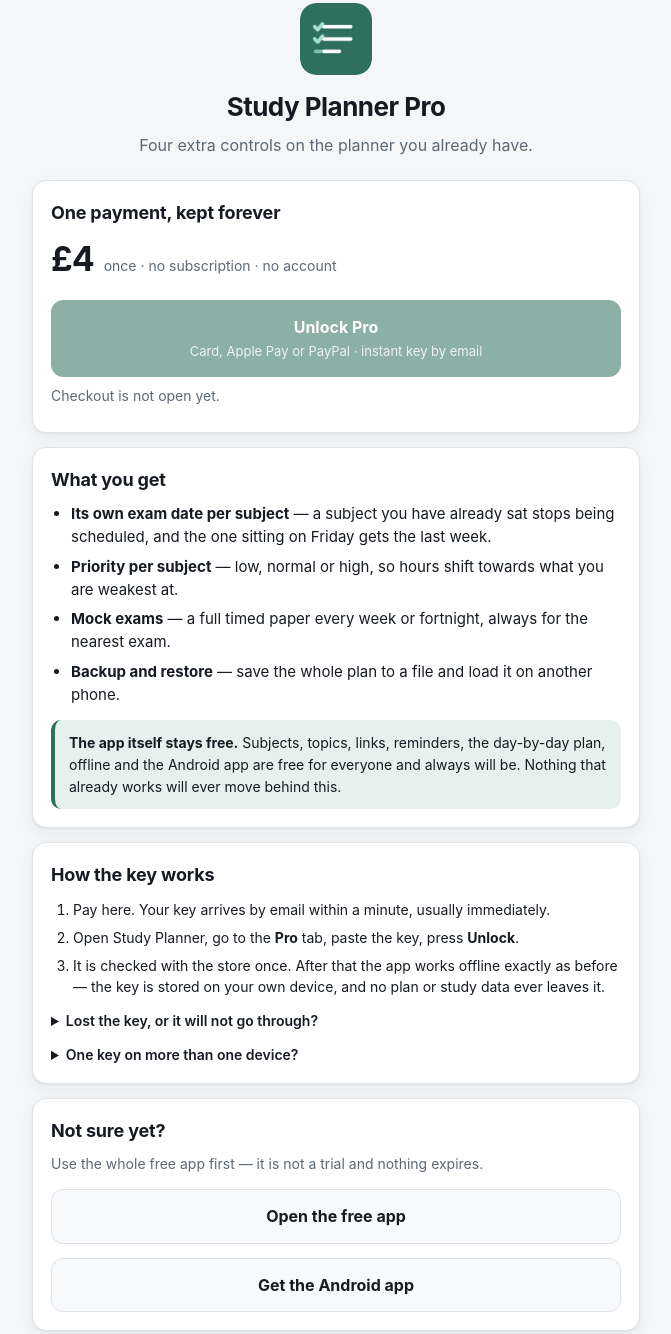
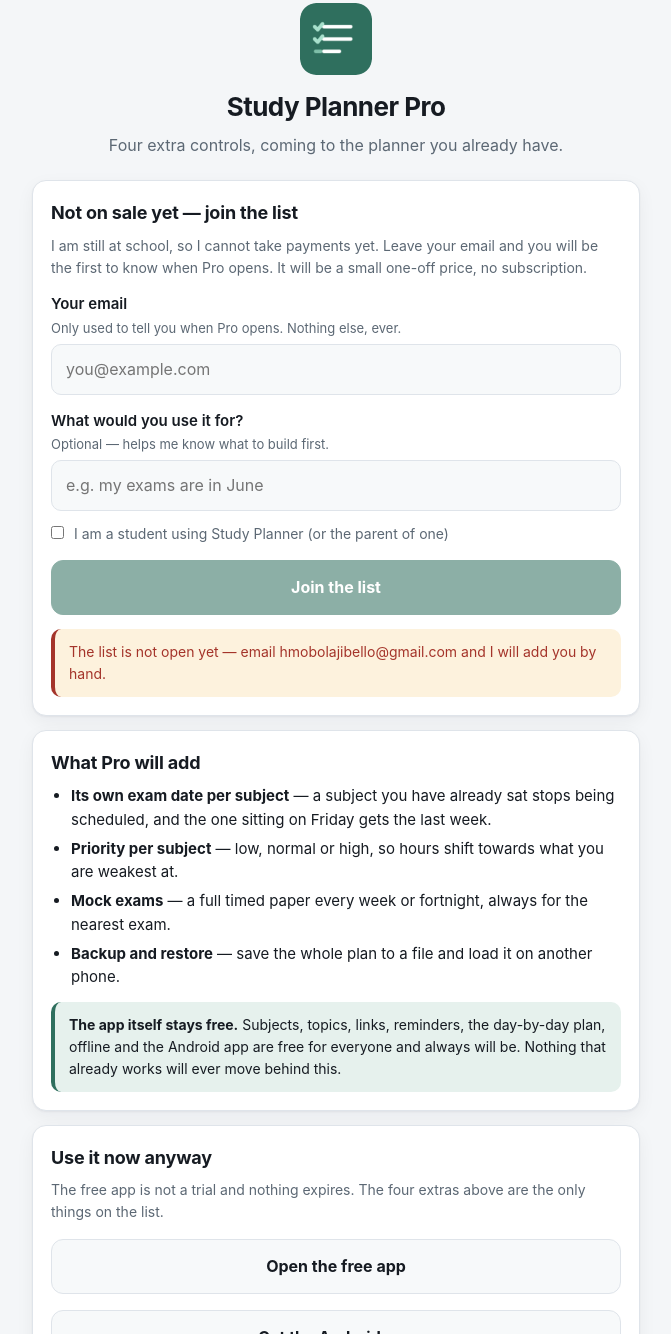
Before and after one commit to hmobolajibello-commits/studyplanner, a website: page buy/index.html in a window 1280 px wide. Shown: the part 25-1359 px from the top of the page, without its empty margins (304-975 px from the left). Drawn offline with Linux system fonts and the light colour scheme.

Commit message:
Waitlist instead of a checkout that cannot exist yet
Payment processors need a merchant account and an 18+ account holder,
so Pro is not on sale. Selling nothing badly is worse than selling
nothing: the Pro tab and /buy/ now collect an email instead of pointing
at a checkout link that would 404.

The licence-key path is untouched behind PRO_FOR_SALE, so opening it is
one flag and one URL once an adult can hold the account.

```diff
--- a/buy/index.html
+++ b/buy/index.html
@@ -3,8 +3,8 @@
 <head>
 <meta charset="utf-8">
 <meta name="viewport" content="width=device-width, initial-scale=1">
-<title>Study Planner Pro</title>
-<meta name="description" content="Unlock per-subject exam dates, priority, mock exams and backup in Study Planner. One payment, no subscription, no account.">
+<title>Study Planner Pro — the waitlist</title>
+<meta name="description" content="Four extra controls coming to Study Planner: per-subject exam dates, priority, mock exams and backup. Join the list and I will email you when it opens.">
 <meta name="color-scheme" content="light dark">
 <meta name="theme-color" content="#f4f6f8" media="(prefers-color-scheme: light)">
 <meta name="theme-color" content="#10151b" media="(prefers-color-scheme: dark)">
@@ -13,14 +13,14 @@
 :root{
   --bg:#f4f6f8; --card:#ffffff; --card-2:#f7f9fa; --ink:#161b22; --muted:#5c6874;
   --line:#dfe4ea; --line-soft:#eaeef2; --accent:#2f6f5e; --accent-ink:#ffffff;
-  --accent-soft:#e6f1ed; --warn:#8a5a12; --warn-soft:#fdf2dd;
+  --accent-soft:#e6f1ed; --warn:#8a5a12; --warn-soft:#fdf2dd; --danger:#a4342a;
   --shadow:0 1px 2px rgba(16,24,32,.05), 0 6px 18px rgba(16,24,32,.05);
 }
 @media (prefers-color-scheme: dark){
   :root{
     --bg:#10151b; --card:#171d25; --card-2:#1d242d; --ink:#e8edf2; --muted:#9aa7b4;
     --line:#2a333e; --line-soft:#222a34; --accent:#5fbfa2; --accent-ink:#0d1418;
-    --accent-soft:#1b2b28; --warn:#e0b063; --warn-soft:#2b2415;
+    --accent-soft:#1b2b28; --warn:#e0b063; --warn-soft:#2b2415; --danger:#e88b7f;
     --shadow:0 1px 2px rgba(0,0,0,.3), 0 6px 18px rgba(0,0,0,.25);
   }
 }
@@ -38,23 +38,30 @@
 p{margin:8px 0}
 .muted{color:var(--muted)}
 .small{font-size:14px}
-.btn{display:block; text-align:center; text-decoration:none; padding:14px 18px; margin-top:14px;
-  border-radius:12px; font-weight:650; border:1px solid var(--line); background:var(--card-2); color:var(--ink)}
+.field{display:block; margin:14px 0 0; font-weight:600; font-size:15px}
+.field .hint{display:block; font-weight:400; font-size:13px; color:var(--muted); margin-top:2px}
+input[type=email], input[type=text]{
+  display:block; width:100%; margin-top:6px; padding:12px 14px; font:inherit;
+  color:var(--ink); background:var(--card-2); border:1px solid var(--line); border-radius:10px}
+input:focus{outline:2px solid var(--accent); outline-offset:1px}
+.btn{display:block; width:100%; text-align:center; text-decoration:none; padding:14px 18px; margin-top:16px;
+  border-radius:12px; font:inherit; font-weight:650; cursor:pointer;
+  border:1px solid var(--line); background:var(--card-2); color:var(--ink)}
 .btn.primary{background:var(--accent); border-color:var(--accent); color:var(--accent-ink)}
+.btn:disabled{opacity:.55; cursor:not-allowed}
 .btn .sub{display:block; font-weight:400; font-size:13px; opacity:.85; margin-top:2px}
-.price{display:flex; align-items:baseline; gap:10px; margin:6px 0 0}
-.price .amount{font-size:34px; font-weight:700; letter-spacing:-.03em}
-.price .note{color:var(--muted); font-size:14px}
+.msg{margin-top:14px; padding:12px 14px; border-radius:10px; font-size:14px}
+.msg.ok{border-left:4px solid var(--accent); background:var(--accent-soft); color:var(--ink)}
+.msg.bad{border-left:4px solid var(--danger); background:var(--warn-soft); color:var(--danger)}
 ul.plain{margin:8px 0 0; padding-left:20px; font-size:15px}
 ul.plain li{margin:6px 0}
 .free{border-left:4px solid var(--accent); background:var(--accent-soft); padding:12px 14px;
   border-radius:10px; margin-top:14px; font-size:14px}
-ol{margin:10px 0 0; padding-left:22px}
-li{margin:6px 0}
+label.check{display:flex; gap:10px; align-items:flex-start; margin-top:12px; font-size:14px; font-weight:400; color:var(--muted)}
+label.check input{margin:3px 0 0; flex:none}
 footer{text-align:center; color:var(--muted); font-size:13px; margin-top:26px}
 a{color:var(--accent)}
-details{margin-top:12px; font-size:14px}
-summary{cursor:pointer; font-weight:600}
+.hp{position:absolute; left:-9999px; width:1px; height:1px; overflow:hidden}
 </style>
 </head>
 <body>
@@ -62,25 +69,46 @@
   <header>
     <img class="mark" src="../icons/icon-192.png" alt="">
     <h1>Study Planner Pro</h1>
-    <p class="tagline">Four extra controls on the planner you already have.</p>
+    <p class="tagline">Four extra controls, coming to the planner you already have.</p>
   </header>
 
   <div class="card">
-    <h2>One payment, kept forever</h2>
-    <div class="price">
-      <span class="amount">&pound;4</span>
-      <span class="note">once &middot; no subscription &middot; no account</span>
-    </div>
-    <a class="btn primary" id="checkout" href="#">
-      Unlock Pro
-      <span class="sub">Card, Apple Pay or PayPal &middot; instant key by email</span>
-    </a>
-    <p class="small muted" id="checkoutNote">After paying you get a licence key by email. Paste it into the
-      <b>Pro</b> tab of the app and the extras unlock on that device.</p>
+    <h2>Not on sale yet &mdash; join the list</h2>
+    <p class="muted small">I am still at school, so I cannot take payments yet. Leave your email and you will be
+      the first to know when Pro opens. It will be a small one-off price, no subscription.</p>
+
+    <form id="waitlist" novalidate>
+      <!-- Web3Forms posts this straight to the inbox. The access key is a public
+           alias for an email address, not a secret, so it belongs in the page. -->
+      <input type="hidden" name="access_key" value="WEB3FORMS_ACCESS_KEY">
+      <input type="hidden" name="subject" value="Study Planner Pro waitlist">
+      <input type="hidden" name="from_name" value="Study Planner Pro">
+      <input type="hidden" name="page" value="/buy/">
+      <!-- Bot trap: a real person never sees this, so anything in it is a bot. -->
+      <input type="checkbox" name="botcheck" class="hp" tabindex="-1" autocomplete="off" aria-hidden="true">
+
+      <label class="field" for="email">Your email
+        <span class="hint">Only used to tell you when Pro opens. Nothing else, ever.</span>
+      </label>
+      <input type="email" id="email" name="email" required autocomplete="email"
+             inputmode="email" placeholder="you@example.com">
+
+      <label class="field" for="want">What would you use it for? <span class="hint">Optional &mdash; helps me know what to build first.</span></label>
+      <input type="text" id="want" name="want" maxlength="200" autocomplete="off"
+             placeholder="e.g. my exams are in June">
+
+      <label class="check">
+        <input type="checkbox" name="student" value="yes">
+        <span>I am a student using Study Planner (or the parent of one)</span>
+      </label>
+
+      <button type="submit" class="btn primary" id="join">Join the list</button>
+      <div class="msg" id="msg" hidden role="status"></div>
+    </form>
   </div>
 
   <div class="card">
-    <h2>What you get</h2>
+    <h2>What Pro will add</h2>
     <ul class="plain">
       <li><b>Its own exam date per subject</b> &mdash; a subject you have already sat stops being scheduled, and
         the one sitting on Friday gets the last week.</li>
@@ -95,28 +123,9 @@
   </div>
 
   <div class="card">
-    <h2>How the key works</h2>
-    <ol class="small">
-      <li>Pay here. Your key arrives by email within a minute, usually immediately.</li>
-      <li>Open Study Planner, go to the <b>Pro</b> tab, paste the key, press <b>Unlock</b>.</li>
-      <li>It is checked with the store once. After that the app works offline exactly as before &mdash; the key is
-        stored on your own device, and no plan or study data ever leaves it.</li>
-    </ol>
-    <details>
-      <summary>Lost the key, or it will not go through?</summary>
-      <p class="small muted">Email <a href="mailto:hmobolajibello@gmail.com?subject=Study%20Planner%20Pro">hmobolajibello@gmail.com</a>
-        with the address you paid with and I will resend it. Refunds are fine within 14 days, no questions.</p>
-    </details>
-    <details>
-      <summary>One key on more than one device?</summary>
-      <p class="small muted">The key allows a small number of activations, so your phone and a spare are both fine.
-        If you run out, email me.</p>
-    </details>
-  </div>
-
-  <div class="card">
-    <h2>Not sure yet?</h2>
-    <p class="muted small">Use the whole free app first &mdash; it is not a trial and nothing expires.</p>
+    <h2>Use it now anyway</h2>
+    <p class="muted small">The free app is not a trial and nothing expires. The four extras above are the only
+      things on the list.</p>
     <a class="btn" href="../">Open the free app</a>
     <a class="btn" href="../get/">Get the Android app</a>
   </div>
@@ -124,21 +133,70 @@
   <footer>Made by Hakeem Mobolaji-Bello &middot; <a href="../classic/">classic version</a></footer>
 </div>
 <script>
-// One place to change the checkout link: set CHECKOUT_URL and every button on
-// this page, plus the one in the app, points at the same Lemon Squeezy product.
-// Until it is set the buttons say so rather than leading to a dead page.
 (function () {
-  var CHECKOUT_URL = "";
-  var btn = document.getElementById("checkout");
-  var note = document.getElementById("checkoutNote");
-  if (!CHECKOUT_URL) {
-    btn.removeAttribute("href");
-    btn.style.opacity = ".55";
-    btn.style.pointerEvents = "none";
-    note.textContent = "Checkout is not open yet.";
+  "use strict";
+
+  // One value to change. Get it at web3forms.com: enter an email, the key
+  // arrives by email. It is not a secret, so it is safe in the page source.
+  var ACCESS_KEY = "WEB3FORMS_ACCESS_KEY";
+
+  var form = document.getElementById("waitlist");
+  var msg = document.getElementById("msg");
+  var btn = document.getElementById("join");
+
+  function say(text, ok) {
+    msg.textContent = text;
+    msg.className = "msg " + (ok ? "ok" : "bad");
+    msg.hidden = false;
+  }
+
+  // Nothing is sent anywhere until the key is filled in, so an unfinished
+  // setup cannot silently swallow somebody's email address.
+  if (ACCESS_KEY === "WEB3FORMS_ACCESS_KEY") {
+    btn.disabled = true;
+    say("The list is not open yet \u2014 email hmobolajibello@gmail.com and I will add you by hand.", false);
     return;
   }
-  btn.href = CHECKOUT_URL;
+
+  form.addEventListener("submit", function (e) {
+    e.preventDefault();
+
+    var email = document.getElementById("email").value.trim();
+    if (!email || !/^[^\s@]+@[^\s@]+\.[^\s@]+$/.test(email)) {
+      say("That email address does not look right.", false);
+      return;
+    }
+
+    btn.disabled = true;
+    btn.textContent = "Adding you\u2026";
+
+    var data = Object.fromEntries(new FormData(form));
+    data.access_key = ACCESS_KEY;
+
+    fetch("https://api.web3forms.com/submit", {
+      method: "POST",
+      headers: { "Content-Type": "application/json", Accept: "application/json" },
+      body: JSON.stringify(data)
+    })
+      .then(function (res) { return res.json().then(function (json) { return { status: res.status, json: json }; }); })
+      .then(function (r) {
+        if (r.status === 200 && r.json.success) {
+          form.innerHTML =
+            '<div class="msg ok"><b>You are on the list.</b><br>' +
+            'I will email ' + email.replace(/[<>&"]/g, "") + ' when Pro opens. Nothing else, ever.</div>' +
+            '<p class="small muted">Want it sooner, or have an idea for the app? ' +
+            '<a href="mailto:hmobolajibello@gmail.com">Email me</a>.</p>';
+          return;
+        }
+        throw new Error((r.json && r.json.message) || "Something went wrong.");
+      })
+      .catch(function (err) {
+        btn.disabled = false;
+        btn.textContent = "Join the list";
+        say("Could not reach the list just now. Email hmobolajibello@gmail.com and I will add you by hand.", false);
+        if (window.console) console.error(err);
+      });
+  });
 })();
 </script>
 </body>
```
Also changed, not shown: index.html (+19 -4 lines).
